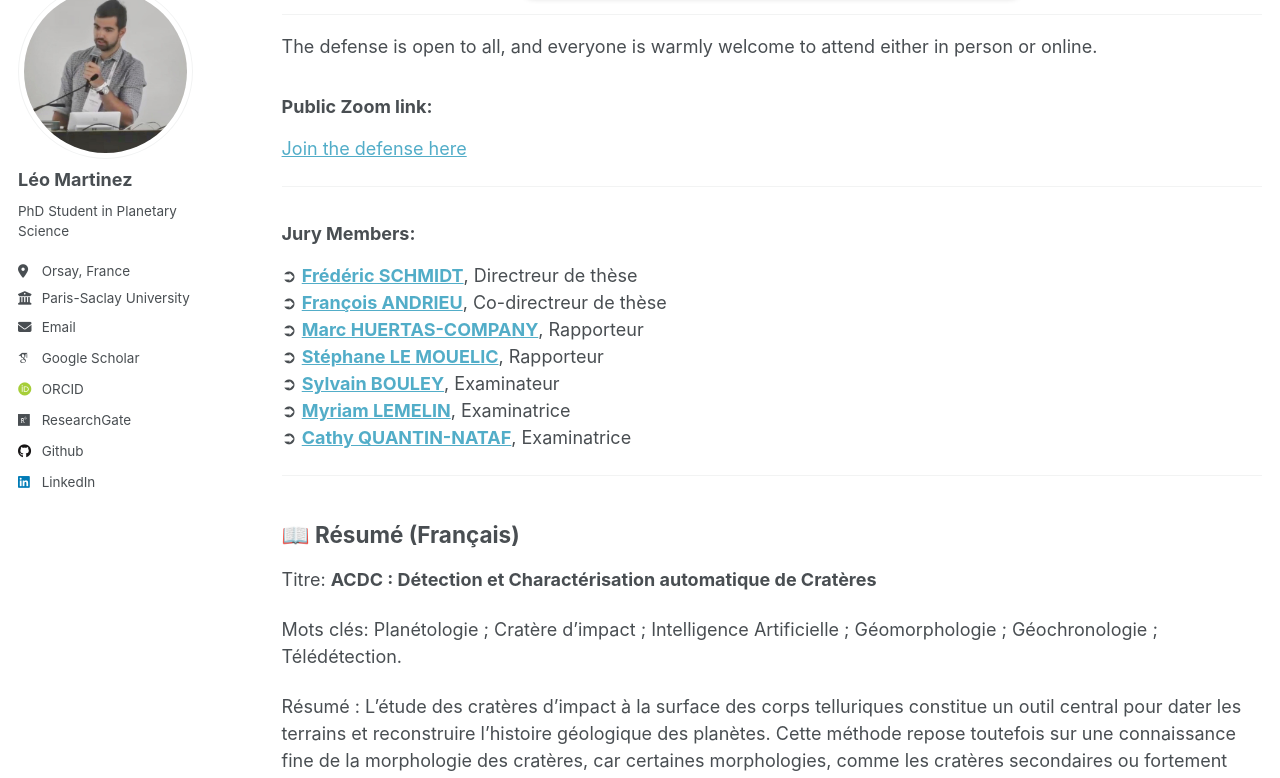
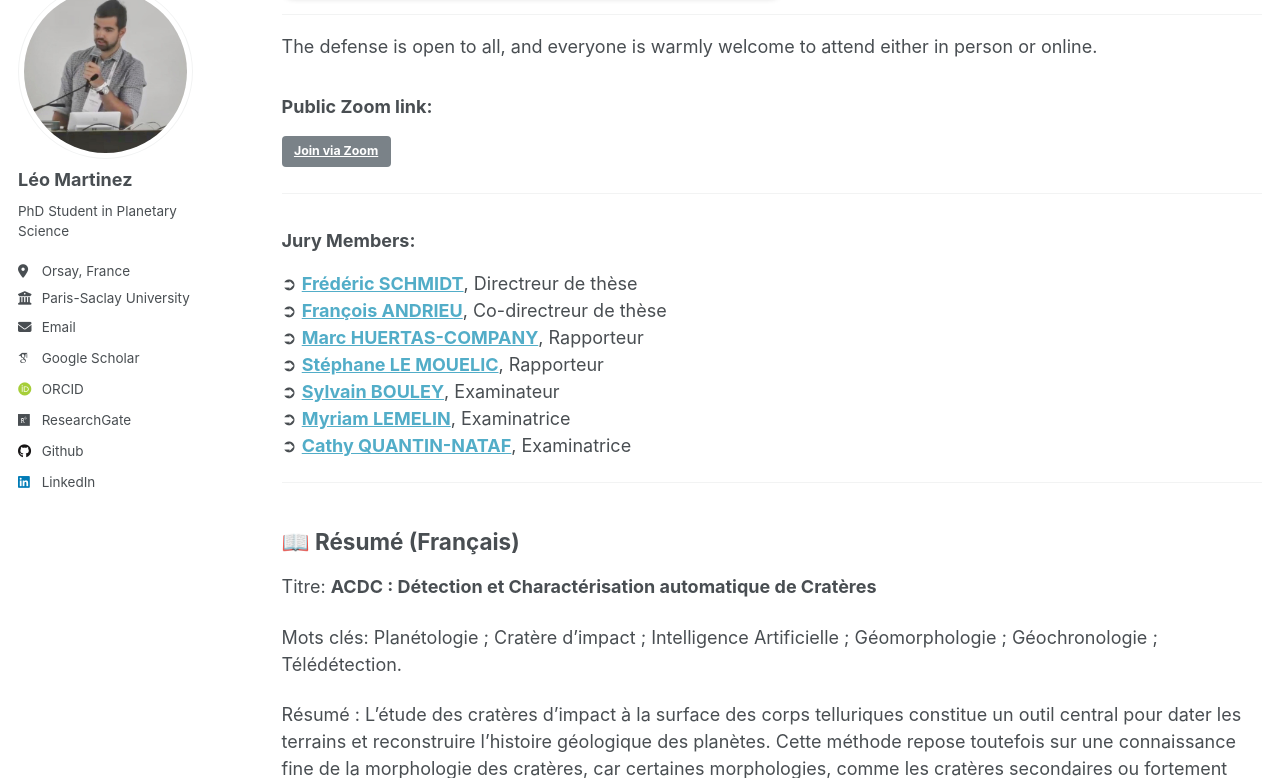
Before and after one commit to leomrtinez/leomrtinez.github.io, a Jekyll site: the page built from _pages/PhD_defense.md, in a window 1280 px wide and 900 px high, scrolled down 974 px, cut to the strip 122-900 px from the top of the window. Built offline with Jekyll 4.4.1, drawn with Linux system fonts in a browser that asks for light colours; some web fonts are replaced.

Commit message:
Update PhD_defense.md

```diff
--- a/_pages/PhD_defense.md
+++ b/_pages/PhD_defense.md
@@ -22,7 +22,7 @@ Laboratoire de Physique des Solides
 1 rue Nicolas Appert, Bâtiment 510
 91405 Orsay Cedex – France
 
-<div style="max-width:500px; margin:auto; position:relative; padding-bottom:56.25%; height:0; overflow:hidden; border-radius:12px; box-shadow:0 2px 6px rgba(0,0,0,0.2);">
+<div style="max-width:500px; margin:0; position:relative; padding-bottom:56.25%; height:0; overflow:hidden; border-radius:12px; box-shadow:0 2px 6px rgba(0,0,0,0.2);">
   <iframe
     src="https://maps.google.com/maps?q=1%20Rue%20Nicolas%20Appert%2C%2091405%20Orsay&t=&z=16&ie=UTF8&iwloc=&output=embed"
     style="position:absolute; top:0; left:0; width:100%; height:100%; border:0;"
@@ -34,7 +34,10 @@ Laboratoire de Physique des Solides
 The defense is open to all, and everyone is warmly welcome to attend either in person or online.
 
 ### Public Zoom link:
-[Join the defense here](https://universite-paris-saclay-fr.zoom.us/j/93874359215pwd=8HtlagOW527a09Ha36V3OxPGl9F8BY.1)
+
+<a class="btn btn--primary btn--small" href="https://universite-paris-saclay-fr.zoom.us/j/93874359215pwd=8HtlagOW527a09Ha36V3OxPGl9F8BY.1" target="_blank" rel="noopener">
+  Join via Zoom
+</a>
 
 ---
 ### Jury Members:
```
